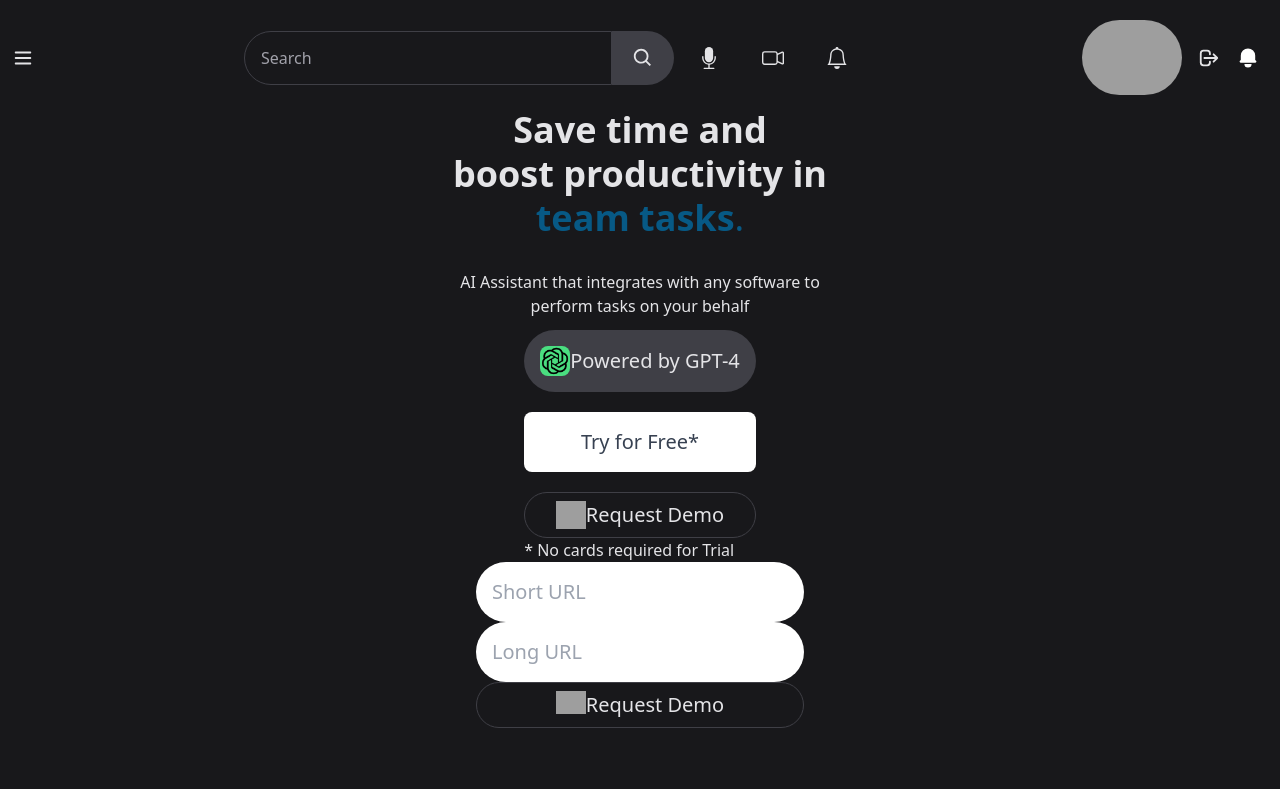
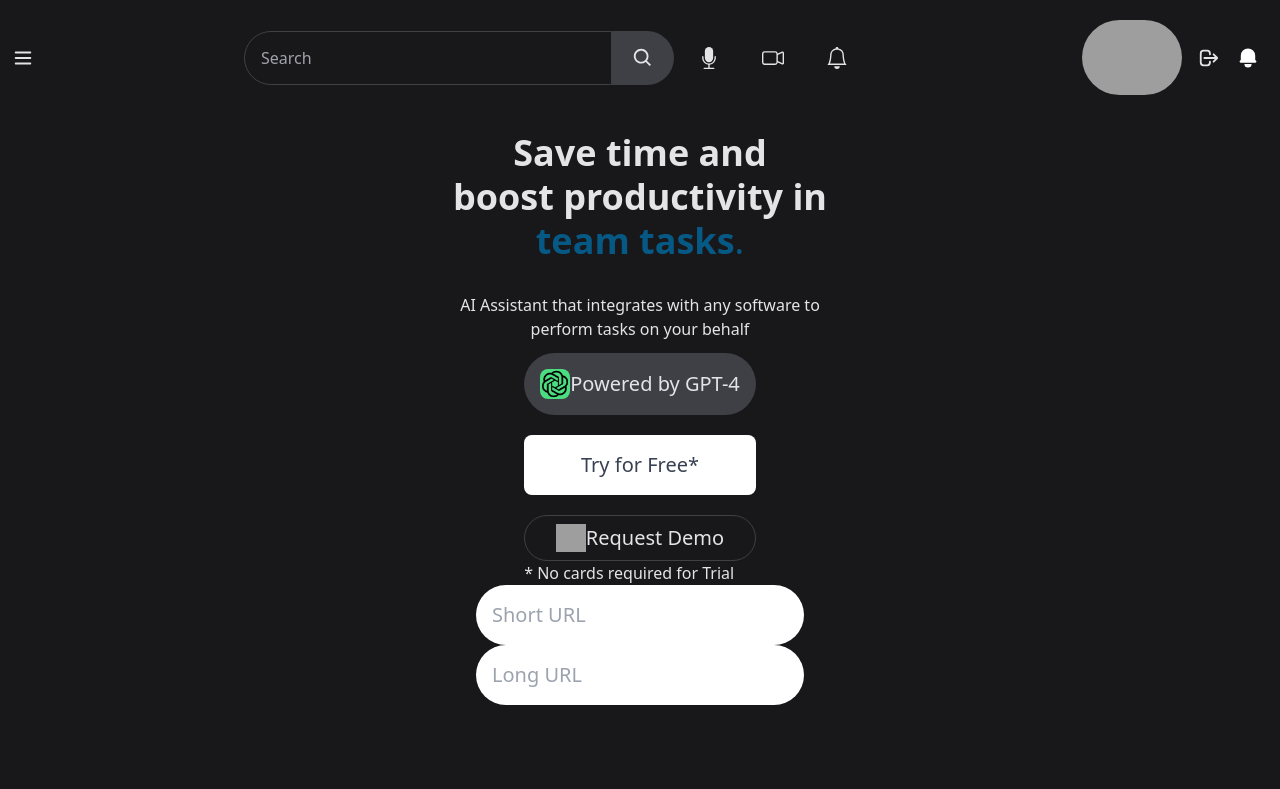
Before and after one commit to Oushesh/url_shortening_service, a Next.js app in the folder Frontend/: page / in a window 1280 px wide. Shown: the top 789 px of the page. Built offline with nearby package versions, Linux system fonts and the light colour scheme; no server answers; sample sign-in values are in the browser's storage; grey boxes are pictures that could not be loaded.

Commit message:
added: api call

```diff
--- a/Frontend/components/Langing_Page_Body.tsx
+++ b/Frontend/components/Langing_Page_Body.tsx
@@ -146,16 +146,6 @@ export default function LandingPageBody()
                   value={longUrl}
                   onChange={handleLongUrlChange}
                 />
-                <button type="submit" className="justify-center flex text-xl w-full px-4 py-2 text-zinc-200 bg-zinc-900 border-[1px] border-zinc-700 focus:bg-slate-200 rounded-tl-full rounded-bl-full rounded-br-full rounded-tr-full focus:outline-none focus:ring-[1px] focus:ring-sky-500 placeholder:text-zinc-400">
-                  <Image
-                    src="/icons/calendar.svg"
-                    width={30}
-                    height={30}
-                    className=""
-                    alt={''}
-                  />
-                  Request Demo
-                </button>
               </form>
 
   <div className="mt-20 space-y-1">
```
Lines whose indentation alone changed are shown as unchanged.
